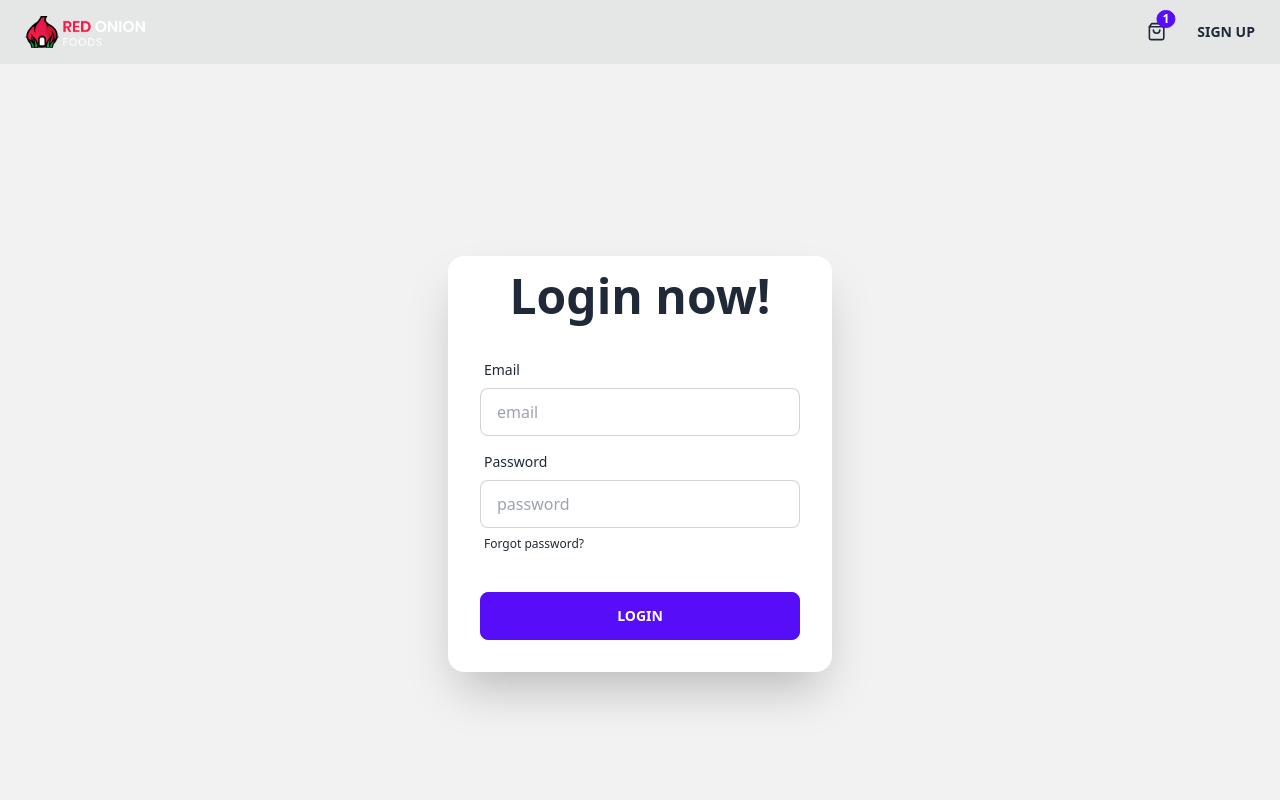
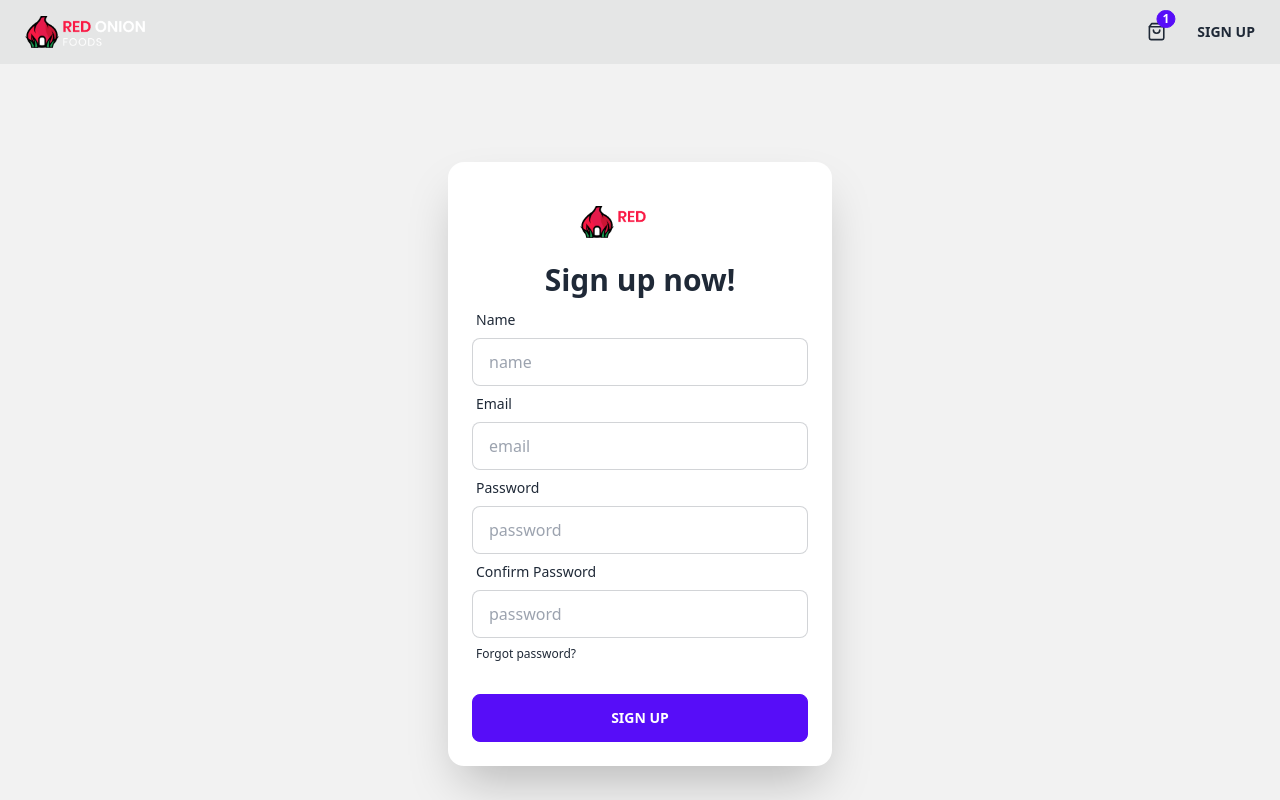
Before and after one commit to SyedMonir/red-onion, a React (Create React App) app: page /signup in a window 1280 px wide. Shown: the top 800 px of the page. Built offline with nearby package versions, Linux system fonts and the light colour scheme.

Commit message:
added sign up functionality

```diff
--- a/package.json
+++ b/package.json
@@ -16,6 +16,7 @@
     "react-router-dom": "^6.3.0",
     "react-scripts": "5.0.1",
     "react-spinners": "^0.11.0",
+    "react-toastify": "^8.2.0",
     "web-vitals": "^2.1.4"
   },
   "scripts": {
--- /dev/null
+++ b/src/Pages/SharedComponent/Form.css
@@ -0,0 +1,15 @@
+.error {
+    margin-top: 5px;
+    color: red;
+}
+
+.error::before {
+    content: "!  ";
+    background-color: red;
+    color: white;
+    border-radius: 50%;
+    padding: 0.5px 4px 0.5px 6px;
+    text-align: center;
+    font-size: 12px;
+    margin-right: 3%;
+}
--- a/src/Pages/SharedComponent/Signup.js
+++ b/src/Pages/SharedComponent/Signup.js
@@ -1,47 +1,201 @@
-import React from 'react';
+import React, { useEffect, useState } from 'react';
+import { Link } from 'react-router-dom';
+import { useCreateUserWithEmailAndPassword } from 'react-firebase-hooks/auth';
+import auth from '../../firebase.init';
+import logo from '../../Images/logo.png';
+import { toast, ToastContainer } from 'react-toastify';
+import './Form.css';
+import Spinner from './Spinner';
 
 const Signup = () => {
+  const [userInfo, setUserInfo] = useState({
+    name: '',
+    email: '',
+    password: '',
+    confirmPassword: '',
+  });
+
+  const [error, setError] = useState({
+    email: '',
+    password: '',
+    general: '',
+  });
+
+  const [
+    createUserWithEmailAndPassword,
+    createUser,
+    createUserLoading,
+    createUserError,
+  ] = useCreateUserWithEmailAndPassword(auth);
+
+  const handleEmailBlur = (event) => {
+    const validTest = /^[a-z0-9.]{1,64}@[a-z0-9.]{1,64}$/;
+    const validMail = validTest.test(event.target.value);
+
+    if (validMail) {
+      setUserInfo({ ...userInfo, email: event.target.value });
+      setError({ ...error, email: '' });
+    } else {
+      setError({ ...error, email: 'Enter valid email!' });
+    }
+  };
+
+  const handlePasswordBlur = (event) => {
+    // (?=.*[a-z])	The string must contain at least 1 lowercase alphabetical character
+    // (?=.*[A-Z])	The string must contain at least 1 uppercase alphabetical character
+    // (?=.*[0-9])	The string must contain at least 1 numeric character
+    // (?=.*[!@#$%^&*])	The string must contain at least one special character,
+    // (?=.{8,})	The string must be eight characters or longer
+    // const validTest = /^(?=.*[0-9])(?=.*[!@#$%^&*])[a-zA-Z0-9!@#$%^&*]{6,16}$/;
+    // const validPassword = validTest.test(event.target.value);
+
+    if (true) {
+      setUserInfo({ ...userInfo, password: event.target.value });
+      setError({
+        ...error,
+        password: '',
+      });
+    } else {
+      setError({
+        ...error,
+        password:
+          'Its must be contains one uppercase, one lowercase, one special character, one number and must be eight character ',
+      });
+    }
+  };
+
+  // if (createUserLoading) {
+  //   <>
+  //     <span>Loading...</span>
+  //     <Spinner />;
+  //   </>;
+  // }
+  if (createUserError) {
+    console.log(createUserError);
+  }
+  if (createUser) {
+    console.log(createUser);
+    // toast('Success!!');
+  }
+  useEffect(() => {
+    if (createUserError) {
+      switch (createUserError?.code) {
+        case 'auth/invalid-email':
+          toast.error('Invalid email provided, please provide a valid email');
+          break;
+        case 'auth/invalid-password':
+          toast.error('Wrong password!!');
+          break;
+        case 'auth/email-already-in-use':
+          toast.error('Email already is use!!');
+          break;
+        default:
+          toast.error('Something went wrong');
+      }
+    }
+  }, [createUserError]);
+
+  const handleSignUp = (event) => {
+    event.preventDefault();
+    // const confirmPassword = event.target.confirmPassword.value;
+    createUserWithEmailAndPassword(userInfo.email, userInfo.password);
+    // if (userInfo.password === confirmPassword) {
+    //   createUserWithEmailAndPassword(userInfo.email, userInfo.password);
+    // } else {
+    //   toast.error("Confirm password didn't matched");
+    // }
+  };
   return (
     <>
+      {createUserLoading ? (
+        <Spinner />
+      ) : (
         <div className="hero min-h-screen bg-base-200">
-        <div className="hero-content w-auto sm:w-3/5">
-          <div className="card flex-shrink-0 w-full max-w-sm shadow-2xl bg-base-100">
+          <ToastContainer />
+          <div className="hero-content px-0 w-auto max-w-full sm:w-3/5">
+            <div className="card flex-shrink-0 p-5 w-full max-w-sm shadow-2xl bg-base-100">
               <div className="text-center mt-4">
-              <h1 className="text-5xl font-bold">Login now!</h1>
+                <Link
+                  to={'/'}
+                  className="btn btn-ghost normal-case text-xl mb-4"
+                >
+                  <img src={logo} width={120} alt="" />
+                </Link>
+                <h1 className="text-3xl font-bold">Sign up now!</h1>
               </div>
-            <div className="card-body">
+              <div className="card-body p-1">
+                <form onSubmit={handleSignUp}>
                   <div className="form-control">
-                <label className="label">
-                  <span className="label-text">Email</span>
+                    <label className="label" htmlFor="name">
+                      <span className="label-text">Name</span>
                     </label>
                     <input
+                      id="name"
                       type="text"
-                  placeholder="email"
+                      placeholder="name"
                       className="input input-bordered"
                     />
                   </div>
                   <div className="form-control">
-                <label className="label">
+                    <label className="label" htmlFor="email">
+                      <span className="label-text">Email</span>
+                    </label>
+                    <input
+                      onBlur={handleEmailBlur}
+                      id="email"
+                      type="text"
+                      placeholder="email"
+                      className="input input-bordered"
+                      required
+                    />
+                    {error?.email && (
+                      <span className="error">{error.email}</span>
+                    )}
+                  </div>
+                  <div className="form-control">
+                    <label className="label" htmlFor="password">
                       <span className="label-text">Password</span>
                     </label>
                     <input
-                  type="text"
+                      onBlur={handlePasswordBlur}
+                      id="password"
+                      type="password"
                       placeholder="password"
                       className="input input-bordered"
+                      required
                     />
+                    {error?.password && (
+                      <span className="error">{error.password}</span>
+                    )}
+                  </div>
+                  <div className="form-control">
+                    <label className="label" htmlFor="confirmPassword">
+                      <span className="label-text">Confirm Password</span>
+                    </label>
+                    <input
+                      id="confirmPassword"
+                      type="password"
+                      placeholder="password"
+                      className="input input-bordered"
+                      required
+                    />
+                  </div>
                   <label className="label">
-                  <a href="/" className="label-text-alt link link-hover">
+                    <Link to="/" className="label-text-alt link link-hover">
                       Forgot password?
-                  </a>
+                    </Link>
                   </label>
+                  <div className="form-control mt-6">
+                    <button type="submit" className="btn btn-primary">
+                      Sign up
+                    </button>
                   </div>
-              <div className="form-control mt-6">
-                <button className="btn btn-primary">Login</button>
+                </form>
               </div>
             </div>
           </div>
         </div>
-      </div>
+      )}
     </>
   );
 };
--- a/src/Pages/SharedComponent/Spinner.js
+++ b/src/Pages/SharedComponent/Spinner.js
@@ -2,7 +2,7 @@ import { ScaleLoader } from 'react-spinners';
 
 const Spinner = () => {
   return (
-    <div className=" absolute top-2/4 left-2/4">
+    <div className=" absolute top-2/4 left-2/4 z-50">
       <ScaleLoader size={80} color={'#f74c70'} />
     </div>
   );
--- a/src/index.js
+++ b/src/index.js
@@ -1,6 +1,7 @@
 import React from 'react';
 import ReactDOM from 'react-dom/client';
 import './index.css';
+import 'react-toastify/dist/ReactToastify.css';
 import App from './App';
 import reportWebVitals from './reportWebVitals';
 import { BrowserRouter } from 'react-router-dom';
```
Also changed, not shown: 1 other file (tests, documents, lock files or other folders). Lines whose indentation alone changed are shown as unchanged.
